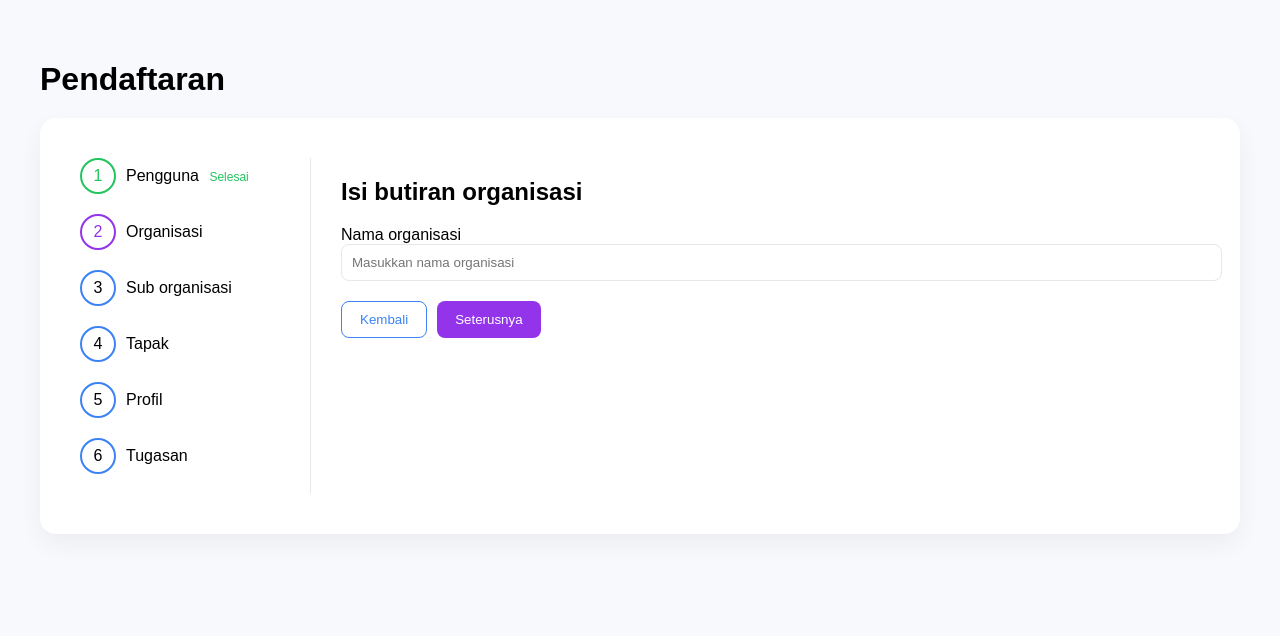
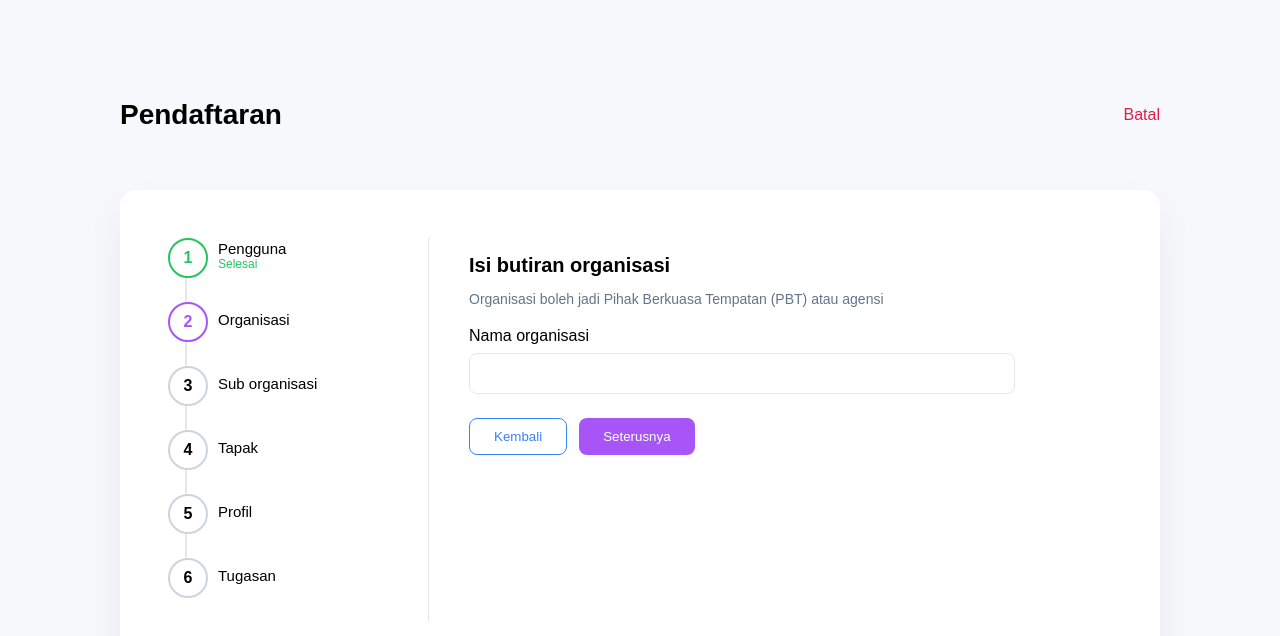
Before and after one commit to acgt-dev-team/SPOTING, a Vue app in the folder frontend/: page /wizard in a window 1280 px wide. Both pictures are taken after a click on the button "Seterusnya". Shown: the top 636 px of the page. Built offline with nearby package versions, Linux system fonts and the light colour scheme.

Commit message:
wizard done

```diff
--- a/frontend/src/components/wizard/StepOrganization.vue
+++ b/frontend/src/components/wizard/StepOrganization.vue
@@ -1,25 +1,34 @@
 <script setup>
-const emit = defineEmits(["next","back"])
+import { ref } from "vue"
+
+const organisasi = ref("")
 </script>
 
 <template>
 
-<h2>Isi butiran organisasi</h2>
+<div>
 
-<div class="form-group">
+<h2 class="title">Isi butiran organisasi</h2>
+
+<p class="desc">
+Organisasi boleh jadi Pihak Berkuasa Tempatan (PBT) atau agensi
+</p>
+
 <label>Nama organisasi</label>
-<input class="input" placeholder="Masukkan nama organisasi">
-</div>
 
-<div class="actions">
+<input v-model="organisasi" class="input"/>
 
-<button class="outline" @click="emit('back')">
+<div class="buttons">
+
+<button class="back" @click="$emit('back')">
 Kembali
 </button>
 
-<button class="primary" @click="emit('next')">
+<button class="next" @click="$emit('next')">
 Seterusnya
 </button>
+
+</div>
 
 </div>
 
@@ -27,35 +36,44 @@ Seterusnya
 
 <style scoped>
 
-.form-group{
+.title{
+font-size:20px;
+margin-bottom:8px;
+}
+
+.desc{
+font-size:14px;
+color:#64748b;
 margin-bottom:20px;
 }
 
 .input{
 width:100%;
-padding:10px;
+padding:12px;
+border-radius:8px;
 border:1px solid #e5e7eb;
+margin-top:8px;
+margin-bottom:24px;
+}
+
+.buttons{
+display:flex;
+gap:12px;
+}
+
+.back{
+background:white;
+border:1px solid #3b82f6;
+color:#3b82f6;
+padding:10px 24px;
 border-radius:8px;
 }
 
-.actions{
-display:flex;
-gap:10px;
-}
-
-.primary{
-background:#9333ea;
+.next{
+background:#a855f7;
 color:white;
+padding:10px 24px;
 border:none;
-padding:10px 18px;
-border-radius:8px;
-}
-
-.outline{
-border:1px solid #3b82f6;
-background:white;
-color:#3b82f6;
-padding:10px 18px;
 border-radius:8px;
 }
 
--- a/frontend/src/components/wizard/StepSite.vue
+++ b/frontend/src/components/wizard/StepSite.vue
@@ -1,27 +1,30 @@
 <script setup>
+import { ref } from "vue"
 
-const emit = defineEmits(["next","back"])
-
+const tapak = ref("")
 </script>
 
 <template>
 
-<h2>Isi butiran tapak</h2>
+<div>
 
-<div class="form-group">
+<h2 class="title">Isi butiran tapak</h2>
+
 <label>Nama tapak</label>
-<input class="input" placeholder="Masukkan nama tapak">
-</div>
 
-<div class="actions">
+<input v-model="tapak" class="input"/>
 
-<button class="outline" @click="emit('back')">
+<div class="buttons">
+
+<button class="back" @click="$emit('back')">
 Kembali
 </button>
 
-<button class="primary" @click="emit('next')">
+<button class="next" @click="$emit('next')">
 Seterusnya
 </button>
+
+</div>
 
 </div>
 
@@ -29,35 +32,38 @@ Seterusnya
 
 <style scoped>
 
-.form-group{
-margin-bottom:20px;
+.title{
+font-size:20px;
+margin-bottom:8px;
 }
 
 .input{
 width:100%;
-padding:10px;
+padding:12px;
+border-radius:8px;
 border:1px solid #e5e7eb;
+margin-top:8px;
+margin-bottom:24px;
+}
+
+.buttons{
+display:flex;
+gap:12px;
+}
+
+.back{
+background:white;
+border:1px solid #3b82f6;
+color:#3b82f6;
+padding:10px 24px;
 border-radius:8px;
 }
 
-.actions{
-display:flex;
-gap:10px;
-}
-
-.primary{
-background:#9333ea;
+.next{
+background:#a855f7;
 color:white;
+padding:10px 24px;
 border:none;
-padding:10px 18px;
-border-radius:8px;
-}
-
-.outline{
-border:1px solid #3b82f6;
-background:white;
-color:#3b82f6;
-padding:10px 18px;
 border-radius:8px;
 }
 
--- a/frontend/src/components/wizard/StepSubOrganization.vue
+++ b/frontend/src/components/wizard/StepSubOrganization.vue
@@ -1,30 +1,34 @@
 <script setup>
+import { ref } from "vue"
 
-const emit = defineEmits(["next","back"])
-
+const subOrganisasi = ref("")
 </script>
 
 <template>
 
-<h2>Isi butiran sub organisasi</h2>
+<div>
 
-<div class="form-group">
+<h2 class="title">Isi butiran sub organisasi</h2>
+
+<p class="desc">
+Unit di dalam organisasi
+</p>
 
 <label>Nama sub organisasi</label>
 
-<input class="input" placeholder="Masukkan nama sub organisasi">
+<input v-model="subOrganisasi" class="input"/>
 
-</div>
+<div class="buttons">
 
-<div class="actions">
-
-<button class="outline" @click="emit('back')">
+<button class="back" @click="$emit('back')">
 Kembali
 </button>
 
-<button class="primary" @click="emit('next')">
+<button class="next" @click="$emit('next')">
 Seterusnya
 </button>
+
+</div>
 
 </div>
 
@@ -32,35 +36,44 @@ Seterusnya
 
 <style scoped>
 
-.form-group{
+.title{
+font-size:20px;
+margin-bottom:8px;
+}
+
+.desc{
+font-size:14px;
+color:#64748b;
 margin-bottom:20px;
 }
 
 .input{
 width:100%;
-padding:10px;
+padding:12px;
+border-radius:8px;
 border:1px solid #e5e7eb;
+margin-top:8px;
+margin-bottom:24px;
+}
+
+.buttons{
+display:flex;
+gap:12px;
+}
+
+.back{
+background:white;
+border:1px solid #3b82f6;
+color:#3b82f6;
+padding:10px 24px;
 border-radius:8px;
 }
 
-.actions{
-display:flex;
-gap:10px;
-}
-
-.primary{
-background:#9333ea;
+.next{
+background:#a855f7;
 color:white;
+padding:10px 24px;
 border:none;
-padding:10px 18px;
-border-radius:8px;
-}
-
-.outline{
-border:1px solid #3b82f6;
-background:white;
-color:#3b82f6;
-padding:10px 18px;
 border-radius:8px;
 }
 
--- a/frontend/src/components/wizard/StepUser.vue
+++ b/frontend/src/components/wizard/StepUser.vue
@@ -1,42 +1,56 @@
 <script setup>
-const emit = defineEmits(["next"])
+import { ref } from "vue"
+
+const pelanggan = ref("")
 </script>
 
 <template>
 
-<h2>Isi butiran pengguna</h2>
+<div>
 
-<div class="form-group">
+<h2 class="title">Isi butiran pengguna</h2>
+
 <label>Nama pelanggan</label>
-<input class="input" placeholder="Masukkan nama pelanggan">
-</div>
 
-<button class="primary" @click="emit('next')">
+<input
+  v-model="pelanggan"
+  class="input"
+/>
+
+<button
+  class="next"
+  @click="$emit('next')"
+>
 Seterusnya
 </button>
+
+</div>
 
 </template>
 
 <style scoped>
 
-.form-group{
-margin-bottom:20px;
+.title{
+font-size:20px;
+margin-bottom:24px;
 }
 
 .input{
 width:100%;
-padding:10px 12px;
+padding:12px;
+border-radius:8px;
 border:1px solid #e5e7eb;
-border-radius:8px;
+margin-top:8px;
+margin-bottom:24px;
 }
 
-.primary{
-background:#9333ea;
+.next{
+background:#a855f7;
 color:white;
+padding:10px 24px;
 border:none;
-padding:10px 18px;
 border-radius:8px;
-cursor:pointer;
+font-weight:500;
 }
 
 </style>
--- a/frontend/src/components/wizard/WizardLayout.vue
+++ b/frontend/src/components/wizard/WizardLayout.vue
@@ -1,25 +1,9 @@
 <script setup>
-import { ref } from "vue"
-
-import StepUser from "./StepUser.vue"
-import StepOrganization from "./StepOrganization.vue"
-import StepSubOrganization from "./StepSubOrganization.vue"
-import StepSite from "./StepSite.vue"
-import StepProfile from "./StepProfile.vue"
-import StepTask from "./StepTask.vue"
-
-const step = ref(1)
+const props = defineProps({
+  step: Number
+})
 
 const steps = [
-  StepUser,
-  StepOrganization,
-  StepSubOrganization,
-  StepSite,
-  StepProfile,
-  StepTask
-]
-
-const labels = [
   "Pengguna",
   "Organisasi",
   "Sub organisasi",
@@ -27,56 +11,52 @@ const labels = [
   "Profil",
   "Tugasan"
 ]
-
-function next() {
-  if (step.value < steps.length) {
-    step.value++
-  }
-}
-
-function back() {
-  if (step.value > 1) {
-    step.value--
-  }
-}
 </script>
 
 <template>
 
-<div class="wizard-container">
+<div class="page">
 
-<h1 class="title">Pendaftaran</h1>
+  <div class="header">
+    <h1>Pendaftaran</h1>
+    <a class="cancel">Batal</a>
+  </div>
 
   <div class="wizard-card">
 
-  <div class="progress">
+    <!-- sidebar -->
+    <div class="sidebar">
 
       <div
-      v-for="(label,index) in labels"
-      :key="index"
+        v-for="(item,i) in steps"
+        :key="i"
         class="step"
+      >
+
+        <div
+          class="indicator"
+          :class="{
+            done: step > i+1,
+            first: i === 0,
+            last: i === steps.length - 1
+          }"
         >
 
           <div
             class="circle"
             :class="{
-          active: step === index + 1,
-          done: step > index + 1
+              active: step === i+1,
+              done: step > i+1
             }"
           >
-        {{ index + 1 }}
+            {{ i+1 }}
+          </div>
+
         </div>
 
         <div class="label">
-        {{ label }}
-
-        <span
-          v-if="step > index + 1"
-          class="done-text"
-        >
-          Selesai
-        </span>
-
+          {{ item }}
+          <span v-if="step > i+1">Selesai</span>
         </div>
 
       </div>
@@ -86,13 +66,7 @@ function back() {
     <div class="divider"></div>
 
     <div class="content">
-
-    <component
-      :is="steps[step - 1]"
-      @next="next"
-      @back="back"
-    />
-
+      <slot/>
     </div>
 
   </div>
@@ -103,75 +77,137 @@ function back() {
 
 <style scoped>
 
-.wizard-container{
-  background:#f7f9fc;
+.page{
+  padding:80px 120px;
+  background:#f7f8fc;
   min-height:100vh;
-  padding:40px;
 }
 
-.title{
-  margin-bottom:20px;
+.header{
+  display:flex;
+  justify-content:space-between;
+  align-items:center;
+  margin-bottom:40px;
+}
+
+.header h1{
+  font-size:28px;
+  font-weight:600;
+}
+
+.cancel{
+  color:#e11d48;
+  cursor:pointer;
 }
 
 .wizard-card{
+  display:flex;
   background:white;
   border-radius:16px;
-  padding:40px;
-
-  display:flex;
-  gap:30px;
-
-  box-shadow:0 10px 25px rgba(0,0,0,0.05);
+  padding:48px;
+  box-shadow:0 20px 40px rgba(0,0,0,0.06);
 }
 
-.progress{
-  width:200px;
+.sidebar{
+  width:220px;
 }
 
 .step{
   display:flex;
   align-items:center;
-  margin-bottom:20px;
+  margin-bottom:28px;
+}
+
+.indicator{
+  position:relative;
+  width:36px;
+  height:36px;
+  margin-right:14px;
+}
+
+/* top half line */
+.indicator::before{
+  content:"";
+  position:absolute;
+  left:50%;
+  transform:translateX(-50%);
+  top:-28px;
+  width:2px;
+  height:28px;
+  background:#e5e7eb;
+}
+
+/* bottom half line */
+.indicator::after{
+  content:"";
+  position:absolute;
+  left:50%;
+  transform:translateX(-50%);
+  bottom:-28px;
+  width:2px;
+  height:28px;
+  background:#e5e7eb;
+}
+
+/* remove top line for first step */
+.indicator.first::before{
+  display:none;
+}
+
+/* remove bottom line for last step */
+.indicator.last::after{
+  display:none;
+}
+
+/* completed connectors */
+.indicator.done::before,
+.indicator.done::after{
+  background:#22c55e;
 }
 
 .circle{
-  width:32px;
-  height:32px;
-
+  width:36px;
+  height:36px;
   border-radius:50%;
-
-  border:2px solid #3b82f6;
-
+  border:2px solid #cbd5e1;
   display:flex;
   align-items:center;
   justify-content:center;
-
-  margin-right:10px;
+  font-weight:600;
+  background:white;
+  position:relative;
+  z-index:2;
 }
 
-.active{
-  border-color:#9333ea;
-  color:#9333ea;
+.circle.active{
+  border-color:#a855f7;
+  color:#a855f7;
 }
 
-.done{
+.circle.done{
   border-color:#22c55e;
   color:#22c55e;
 }
 
-.done-text{
+.label{
+  font-size:15px;
+}
+
+.label span{
+  display:block;
   font-size:12px;
-  margin-left:6px;
   color:#22c55e;
 }
 
 .divider{
   width:1px;
   background:#e5e7eb;
+  margin:0 40px;
 }
 
 .content{
   flex:1;
+  max-width:520px;
 }
 
 </style>
--- a/frontend/src/views/wizard/Wizard.vue
+++ b/frontend/src/views/wizard/Wizard.vue
@@ -1,7 +1,41 @@
 <script setup>
+import { ref } from "vue"
+
 import WizardLayout from "../../components/wizard/WizardLayout.vue"
+
+import StepUser from "../../components/wizard/StepUser.vue"
+import StepOrganization from "../../components/wizard/StepOrganization.vue"
+import StepSubOrganization from "../../components/wizard/StepSubOrganization.vue"
+import StepSite from "../../components/wizard/StepSite.vue"
+import StepProfile from "../../components/wizard/StepProfile.vue"
+import StepTask from "../../components/wizard/StepTask.vue"
+
+const step = ref(1)
+
+const steps = [
+  StepUser,
+  StepOrganization,
+  StepSubOrganization,
+  StepSite,
+  StepProfile,
+  StepTask
+]
+
+function next() {
+  if (step.value < steps.length) step.value++
+}
+
+function back() {
+  if (step.value > 1) step.value--
+}
 </script>
 
 <template>
-  <WizardLayout />
+  <WizardLayout :step="step">
+    <component
+      :is="steps[step - 1]"
+      @next="next"
+      @back="back"
+    />
+  </WizardLayout>
 </template>
```
Also changed, not shown: frontend/src/components/wizard/StepProfile.vue (+38 -40 lines), frontend/src/components/wizard/StepTask.vue (+130 -56 lines). Lines whose indentation alone changed are shown as unchanged.
